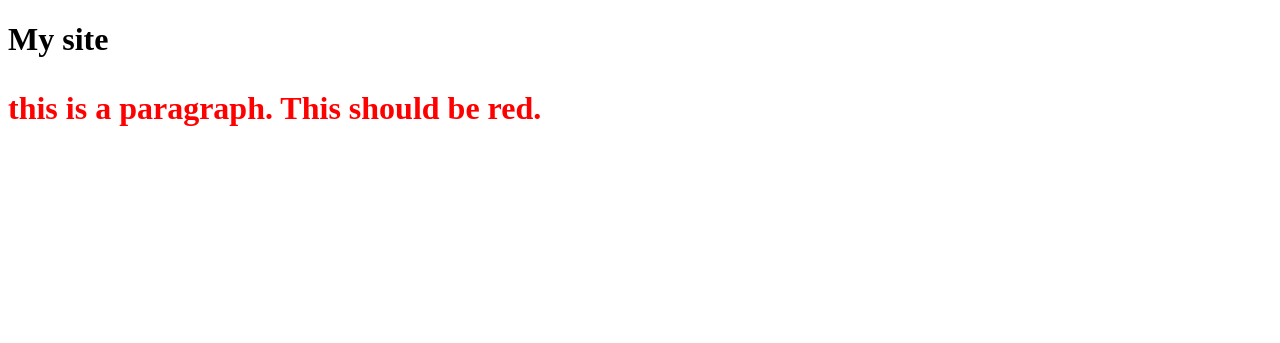
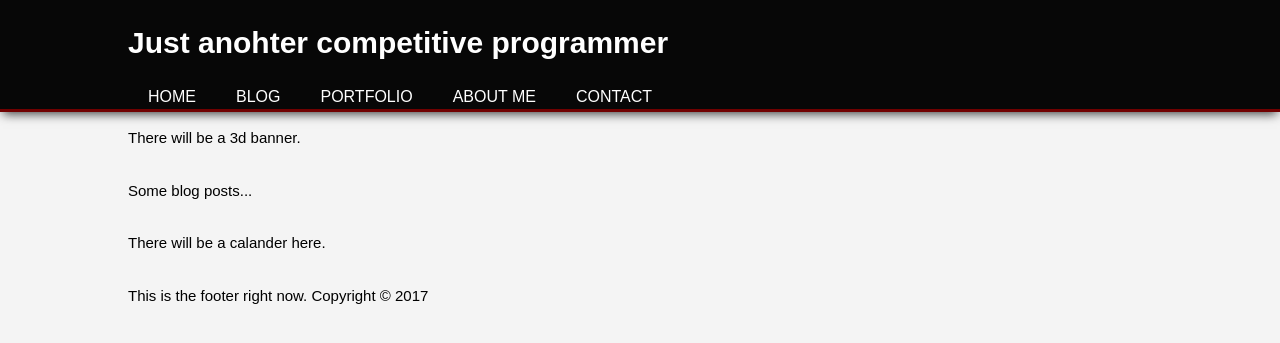
Before and after one commit to Irtiaz-Kabir/mubdiur.github.io, a PHP site: page / in a window 1280 px wide. Shown: the top 343 px of the page. Run offline with PHP 8.4, Linux system fonts and the light colour scheme.

Commit message:
update 2

```diff
--- a/css/main.css
+++ b/css/main.css
@@ -1,4 +1,34 @@
-html body p {
-  color: red; }
+body {
+  font: 15px/1.5 Arial, Helvetica, sans-serif;
+  padding: 0;
+  margin: 0;
+  background-color: #f4f4f4; }
+
+/* Global */
+.container {
+  width: 80%;
+  margin: auto;
+  overflow: hidden; }
+
+/* Header */
+header {
+  background-color: #070707;
+  color: #ffffff;
+  border-bottom: #700000 3px solid;
+  -webkit-box-shadow: 0px 5px 10px -3px rgba(0, 0, 0, 0.75);
+  -moz-box-shadow: 0px 5px 10px -3px rgba(0, 0, 0, 0.75);
+  box-shadow: 0px 5px 10px -3px rgba(0, 0, 0, 0.75); }
+  header a {
+    color: #ffffff;
+    text-decoration: none;
+    text-transform: uppercase;
+    font-size: 16px; }
+  header ul {
+    margin: 0;
+    padding: 0; }
+  header li {
+    float: left;
+    display: inline;
+    margin: 0 20px 0 20px; }
 
 /*# sourceMappingURL=main.css.map */
--- a/index.html
+++ b/index.html
@@ -1,14 +1,45 @@
-<!doctype html>
+<!DOCTYPE html>
 <html>
-<head>
-<title>Md. Mubdiur Rahman</title>
-<link rel="stylesheet" href="css/main.css">
-
-</script>
-</head>
-
-<body>
-  <h1> My site <h1>
-      <p> this is a paragraph. This should be red. </p>
-</body>
+    <head>
+        <meta charset="utf-8">
+        <meta name="viewport" content="width=device-width">
+        <title>Mubdiur | Home</title>
+        <link rel="stylesheet" href="./css/main.css">
+    </head>
+    <body>
+        <header>
+            <div class="container">
+                <h1>Just anohter competitive programmer</h1>
+                <nav>
+                    <ul>
+                        <li><a href="#">Home</a></li>
+                        <li><a href="#">Blog</a></li>
+                        <li><a href="#">Portfolio</a></li>
+                        <li><a href="#">About me</a></li>
+                        <li><a href="#">Contact</a></li>
+                    </ul>
+                </nav>
+            </div>
+        </header>
+        <section>
+            <div class="container">
+                <p>There will be a 3d banner.</p>
+            </div>
+        </section>
+        <article class="article-class">
+            <div class="container">
+                <p>Some blog posts...</p>
+            </div>
+        </article>
+        <aside class="aside-class">
+            <div class="container">
+                <p>There will be a calander here.</p>
+            </div>
+        </aside>
+        <footer>
+            <div class="container">
+                <p>This is the footer right now. Copyright &copy; 2017</p>
+            </div>
+        </footer>
+    </body>
 </html>
--- a/sass/main.scss
+++ b/sass/main.scss
@@ -1,7 +1,37 @@
-html {
-    body {
-        p {
-            color : red;
-        }
+body {
+    font: 15px/1.5 Arial, Helvetica, sans-serif;
+    padding: 0;
+    margin: 0;
+    background-color: #f4f4f4;
+}
+/* Global */
+.container {
+    width: 80%;
+    margin: auto;
+    overflow: hidden;
+}
+
+/* Header */
+header {
+    background-color: #070707;
+    color: #ffffff;
+    border-bottom: #700000 3px solid;
+    -webkit-box-shadow: 0px 5px 10px -3px rgba(0,0,0,0.75);
+    -moz-box-shadow: 0px 5px 10px -3px rgba(0,0,0,0.75);
+    box-shadow: 0px 5px 10px -3px rgba(0,0,0,0.75);
+    a {
+        color: #ffffff;
+        text-decoration: none;
+        text-transform: uppercase;
+        font-size: 16px;
+    }
+    ul{
+        margin: 0;
+        padding: 0;
+    }
+    li {
+        float: left;
+        display: inline;
+        margin: 0 20px 0 20px;
     }
 }
```
Also changed, not shown: 1 other file.
